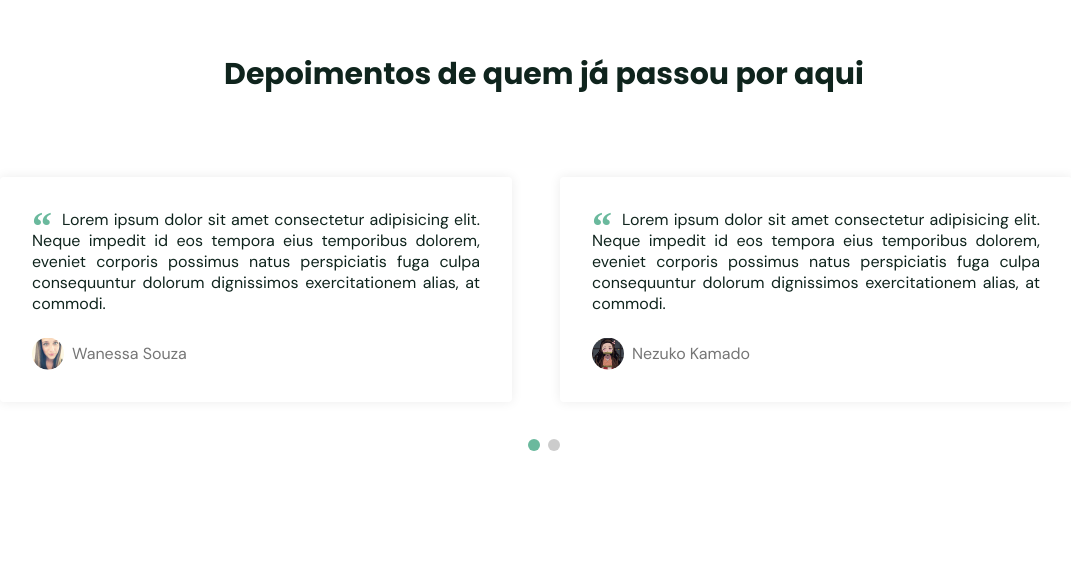
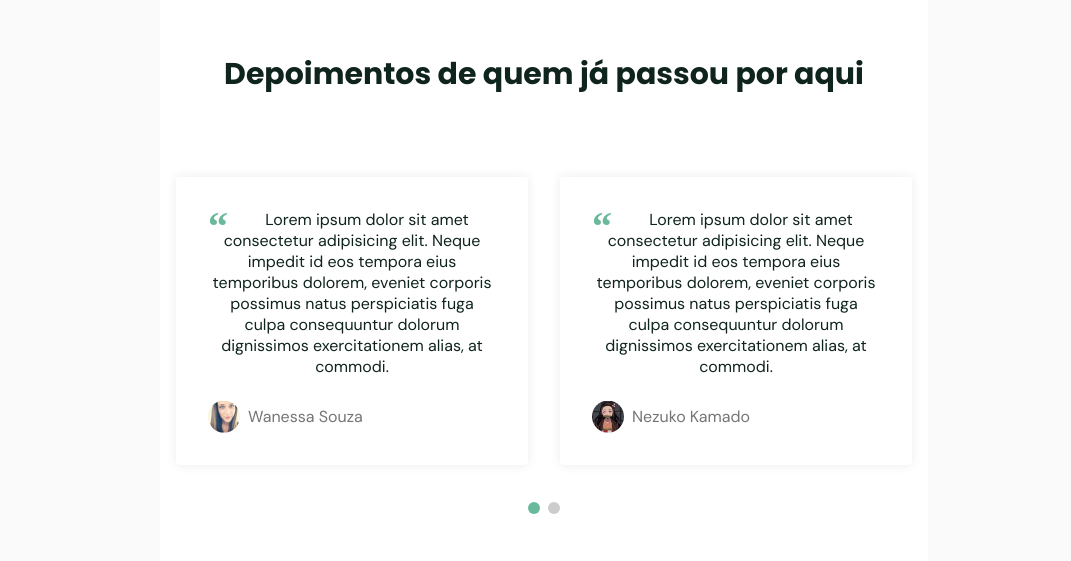
Before and after one commit to OlgaJuanne/originsix, a plain HTML site: page index.html in a window 1280 px wide. Shown: the part 2399-2960 px from the top of the page, without its empty margins (96-1167 px from the left). Drawn offline with nearby package versions, Linux system fonts and the light colour scheme; files whose address does not match are found by name.

Commit message:
Add files via upload
final

```diff
--- a/style.css
+++ b/style.css
@@ -387,7 +387,6 @@ nav.show div.icon-close {
 }
 
 #testimonials blockquote {
-  max-width: 32rem;
   padding: 2rem;
   box-shadow: 0px 0px 12px rgba(0, 0, 0, 0.08);
   border-radius: 0.25rem;
@@ -396,7 +395,6 @@ nav.show div.icon-close {
 #testimonials blockquote p {
   position: relative;
   text-indent: 1.875rem;
-  text-align: justify;
   margin-bottom: 1.5rem;
   color: var(--title-color);
 }
@@ -550,7 +548,7 @@ footer .social a:hover {
 
   .section header,
   #testimonials {
-    max-width: 200rem;
+    max-width: 48rem;
     text-align: center;
     margin-left: auto;
     margin-right: auto;
```
